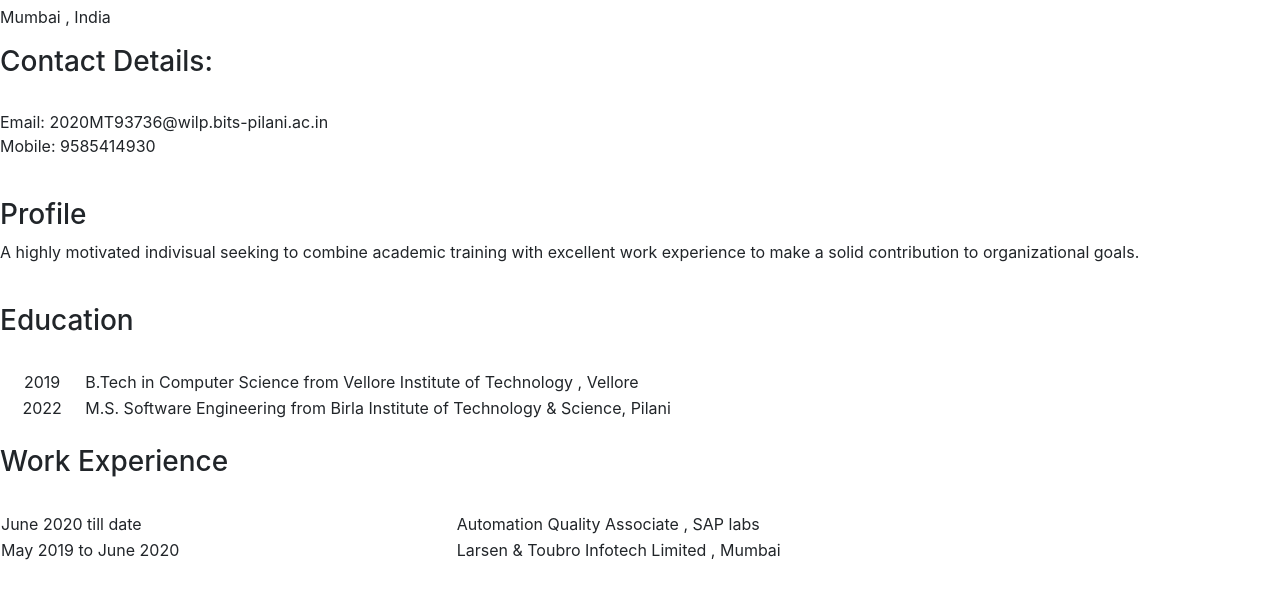
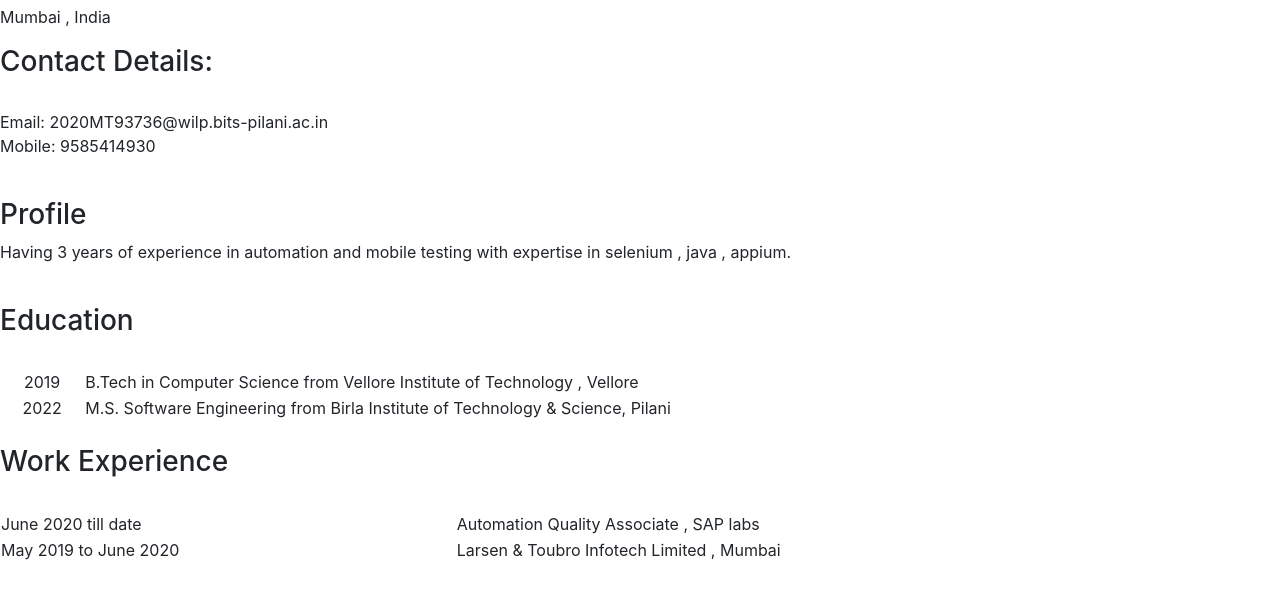
Before and after one commit to vaibhavbits1/vaibhavbits1.github.io, a plain HTML site: page index.html in a window 1280 px wide. Shown: the part 141-740 px from the top of the page. Drawn offline with nearby package versions, Linux system fonts and the light colour scheme.

Commit message:
Update index.html

```diff
--- a/index.html
+++ b/index.html
@@ -29,7 +29,7 @@
    Profile
 </h3>
 <p>
-A highly motivated indivisual seeking to combine academic training with excellent work experience to make a solid contribution to organizational goals.
+Having 3 years of experience in automation and mobile testing with expertise in selenium , java , appium.
 </p>
 <br>
 <h3>  Education </h3>
```
